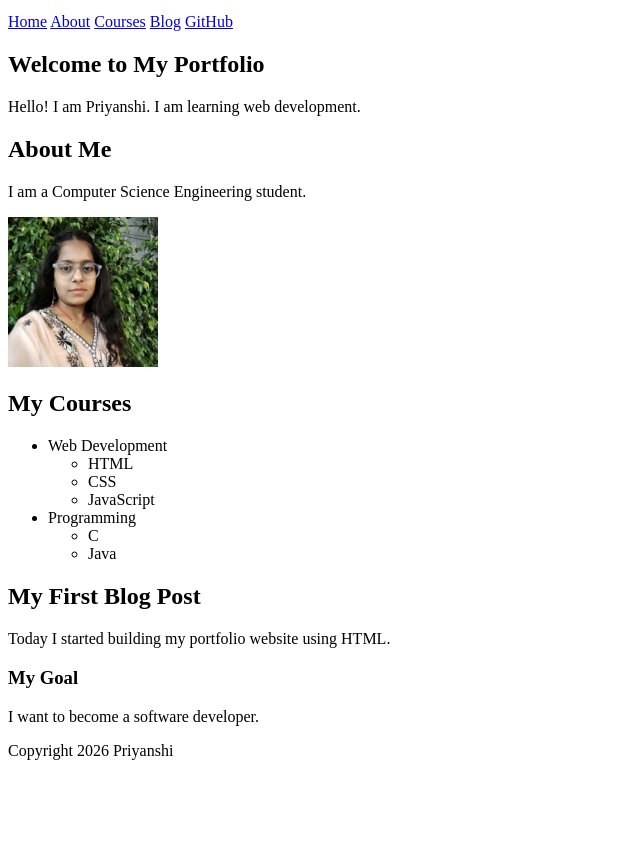
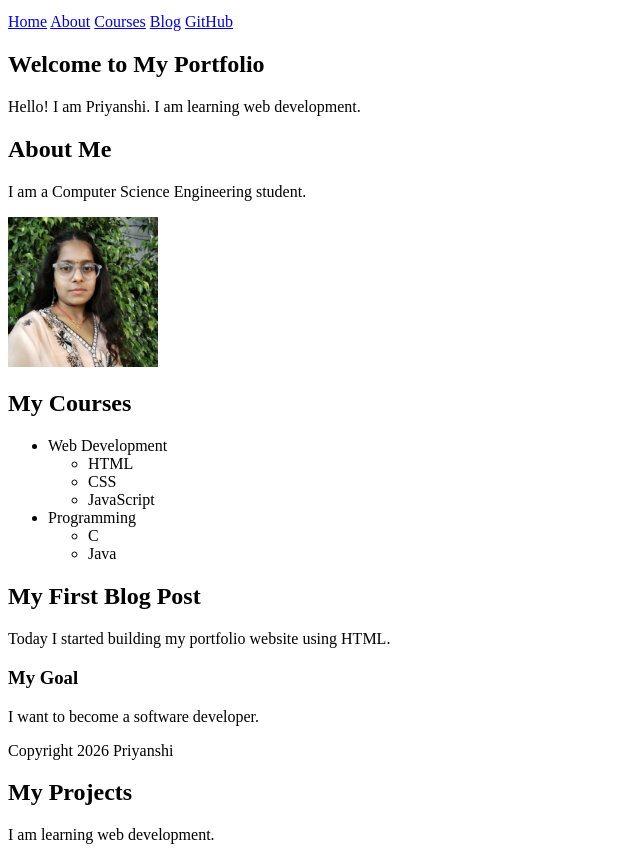
Before and after one commit to priyanshi2026-sys/my-portfolio, a plain HTML site: page index.html in a window 1280 px wide. Shown: the part 101-961 px from the top of the page, without its empty margins (0-640 px from the left). Before the commit the page ends 877 px from the top, so only its background shows below. Drawn offline with Linux system fonts and the light colour scheme.

Commit message:
Add My Projects section

```diff
--- a/index.html
+++ b/index.html
@@ -68,6 +68,7 @@
     <footer>
         <p>Copyright 2026 Priyanshi</p>
     </footer>
-
+    <h2>My Projects</h2>
+    <p>I am learning web development.</p>
 </body>
 </html>
```
